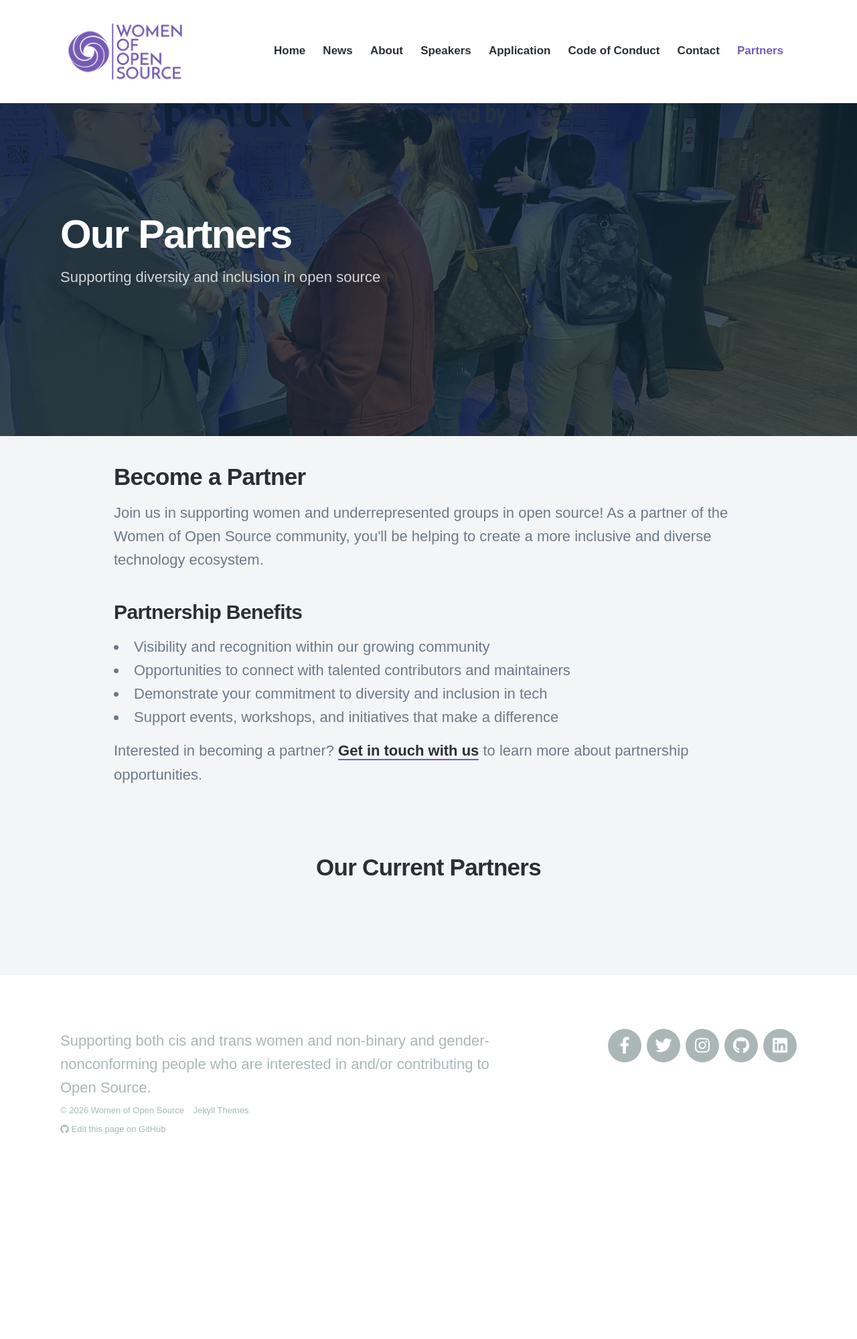
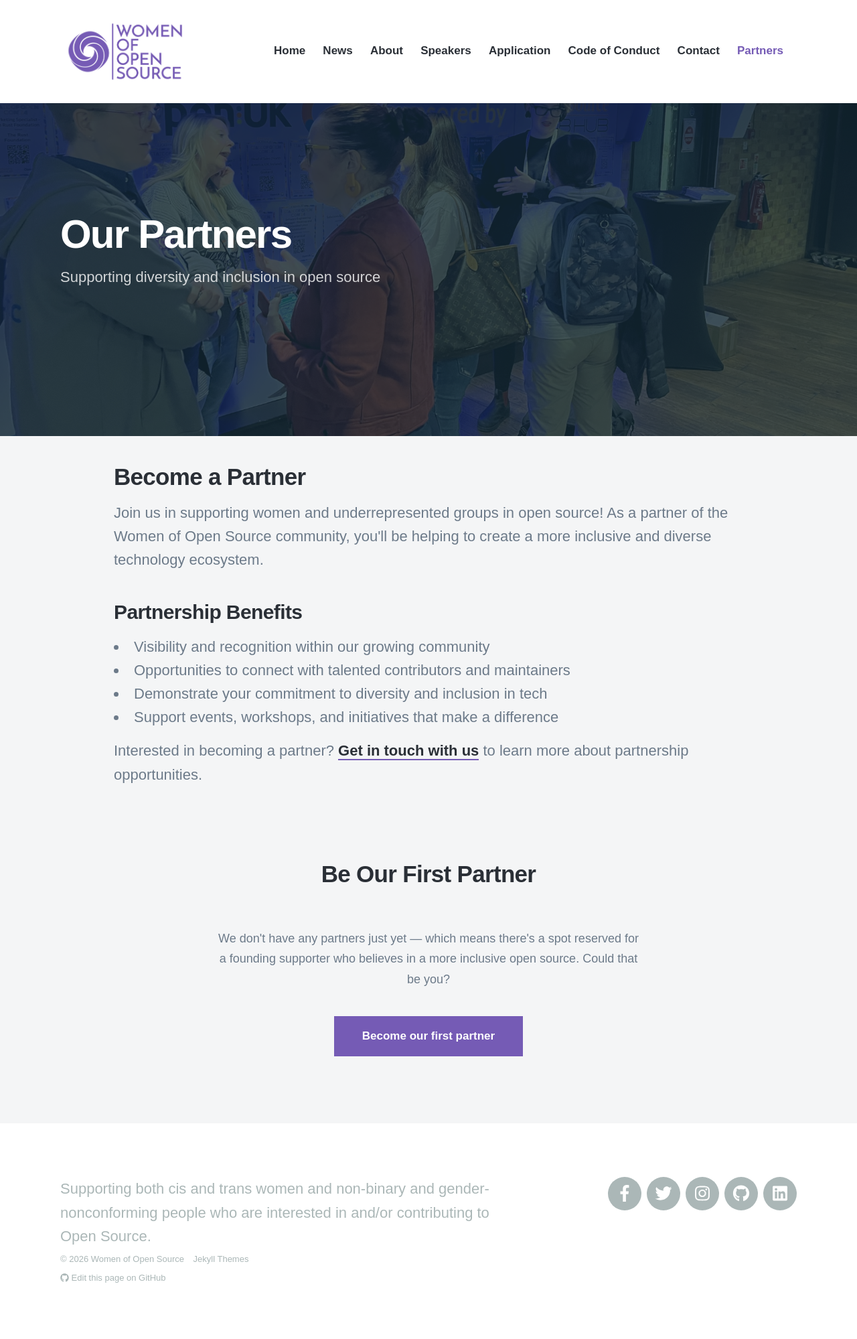
Before and after one commit to womenofopensource/womenofopensource.github.io, a Jekyll site: the page built from docs/partners/index.html, in a window 1280 px wide. Shown: the whole page at 67% size. Built offline with Jekyll 4.4.1, drawn with Linux system fonts in a browser that asks for light colours; nearby versions of some CDN libraries; some web fonts are replaced; before the commit the page ends 1777 px from its top, so only the background shows below that.

Commit message:
Add 'become our first partner' CTA to empty partners page
While there are no published partners, the 'Our Current Partners' grid
rendered as a heading over an empty space. Show a call-to-action instead:
a 'Be Our First Partner' heading, a short invitation, and a 'Become our
first partner' button linking to the contact page. Once a real partner is
published, the grid shows as before (the empty state is gated on the count
of published partners, so the published:false template is ignored).

Adds an e2e test that asserts whichever state the page is in, so it keeps
passing after the first partner joins.

Co-Authored-By: Claude Opus 4.8 <noreply@anthropic.com>

```diff
--- a/docs/_sass/_includes/_partners.scss
+++ b/docs/_sass/_includes/_partners.scss
@@ -134,6 +134,26 @@
 	@include mq(tabletp) {
 		padding: 10px 25px 25px;
 		font-size: 15px;
+	}
+}
+
+// Empty state — shown until the first partner joins
+.partners-empty {
+	text-align: center;
+	max-width: 640px;
+	margin: 0 auto;
+	padding: 10px 0 20px;
+}
+
+.partners-empty__text {
+	color: $text-medium-color;
+	font-size: 16px;
+	line-height: 1.7;
+	margin-bottom: 30px;
+
+	@include mq(tabletp) {
+		font-size: 18px;
+		margin-bottom: 40px;
 	}
 }
 
--- a/docs/partners/index.html
+++ b/docs/partners/index.html
@@ -56,11 +56,15 @@ permalink: /partners/
 
 	<div class="wrap">
 
+		{% assign published_partners = site.partners | where_exp: "partner", "partner.published != false" %}
+
+		{% if published_partners.size > 0 %}
+
 		<h2 class="partners-grid__title">Our Current Partners</h2>
 
 		<div class="partners-grid__items">
 
-			{% for project in site.partners reversed %}
+			{% for project in published_partners reversed %}
 
 			<div class="partner-card">
 				<a href="{{ project.url | relative_url }}">
@@ -74,6 +78,16 @@ permalink: /partners/
 
 		</div>
 
+		{% else %}
+
+		<div class="partners-empty">
+			<h2 class="partners-grid__title">Be Our First Partner</h2>
+			<p class="partners-empty__text">We don't have any partners just yet — which means there's a spot reserved for a founding supporter who believes in a more inclusive open source. Could that be you?</p>
+			<a href="{{ '/contact/' | relative_url }}" class="button button--large">Become our first partner</a>
+		</div>
+
+		{% endif %}
+
 	</div>
 
 </section>
```
Also changed, not shown: tests/e2e/partners.spec.js (added, +21 -0 lines).
